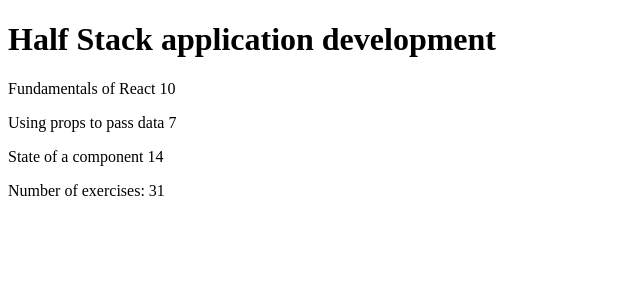
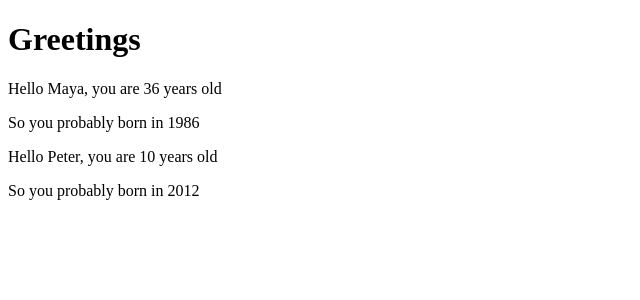
Before and after one commit to winz-dev/fsreact-repo, a React (Create React App) app in the folder part1/: page / in a window 1280 px wide. Shown: the top 300 px of the page, without its empty margins (0-640 px from the left). Built offline with nearby package versions, Linux system fonts and the light colour scheme.

Commit message:
JS destructuring in practice

```diff
--- a/part1/src/App.js
+++ b/part1/src/App.js
@@ -1,71 +1,29 @@
-const Header = (props) => {
+const Hello = ({age,name}) => {
+
+  const bornYear = () => new Date().getFullYear() - age;
   return (
-    <>
-      <h1>{props.course.name}</h1>
-    </>)
-}
-
-const Part = (props) => {
-  return (
-    <>
+    <div>
       <p>
-        {props.name} {props.number}
+        Hello {name}, you are {age} years old
       </p>
-    </>
-  )
-}
-
-const Content = (props) => {
-  //console.log("Contents: ", props);
-  let parts = props.course.parts;
-  return (
-    <>
-      <Part name={parts[0].name} number={parts[0].exercises} />
-      <Part name={parts[1].name} number={parts[1].exercises} />
-      <Part name={parts[2].name} number={parts[2].exercises} />
-    </>
-  )
-}
-
-const Total = (props) => {
-  let total = 0;
-  props.course.parts.map((val, key) => {
-    total += val.exercises;
-    return total;
-  });
-  return (
-    <>
-      {total}
-    </>
+      <p>
+        So you probably born in {bornYear()}
+      </p>
+    </div>
   )
 }
 
 const App = () => {
-  const course = {
-    name: 'Half Stack application development',
-    parts: [
-      {
-        name: 'Fundamentals of React',
-        exercises: 10
-      },
-      {
-        name: 'Using props to pass data',
-        exercises: 7
-      },
-      {
-        name: 'State of a component',
-        exercises: 14
-      }
-    ]
-  }
+  const name = 'Peter'
+  const age = 10
 
   return (
-    <>
-      <Header course={course} />
-      <Content course={course} />
-      <p>Number of exercises: <Total course={course} /></p>
-    </>
+    <div>
+      <h1>Greetings</h1>
+      <Hello name="Maya" age={26 + 10} />
+      <Hello name={name} age={age} />
+    </div>
   )
 }
 
-export default App
+export default App;
```
